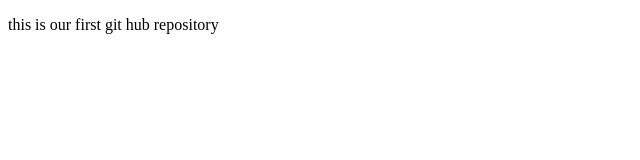
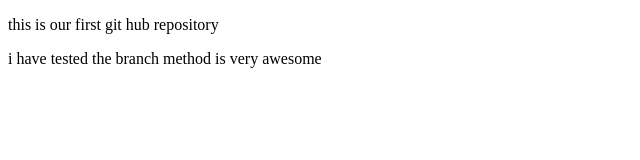
Before and after one commit to rio20232024/calculator, a plain HTML site: page index.html in a window 1280 px wide. Shown: the whole page, without its empty margins (0-640 px from the left). Drawn offline with Linux system fonts and the light colour scheme.

Commit message:
new branch

```diff
--- a/index.html
+++ b/index.html
@@ -7,5 +7,6 @@
   </head>
   <body>
     <p>this is our first git hub repository</p>
+    <p>i have tested the branch method is very awesome</p>
   </body>
 </html>
```
